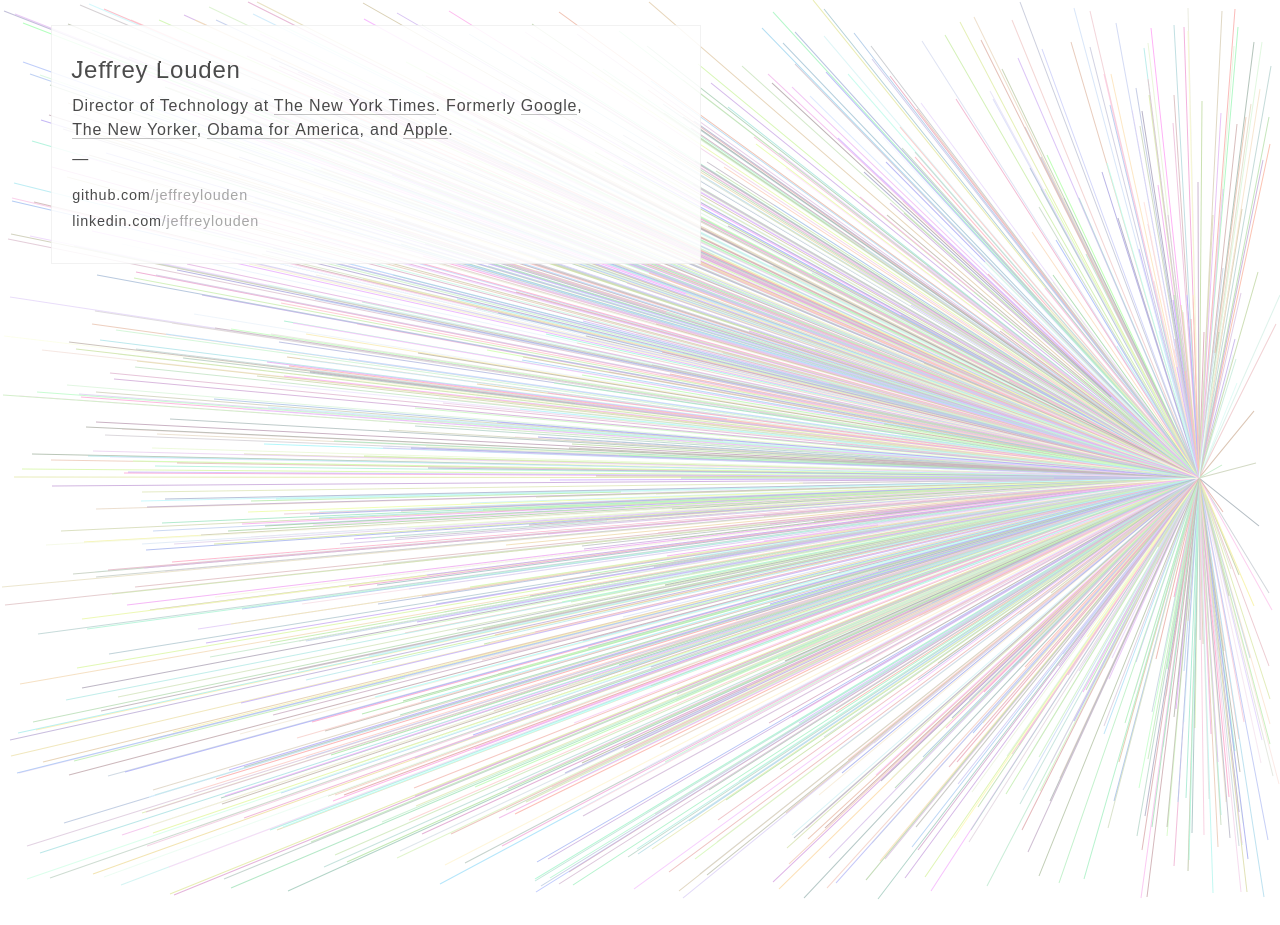
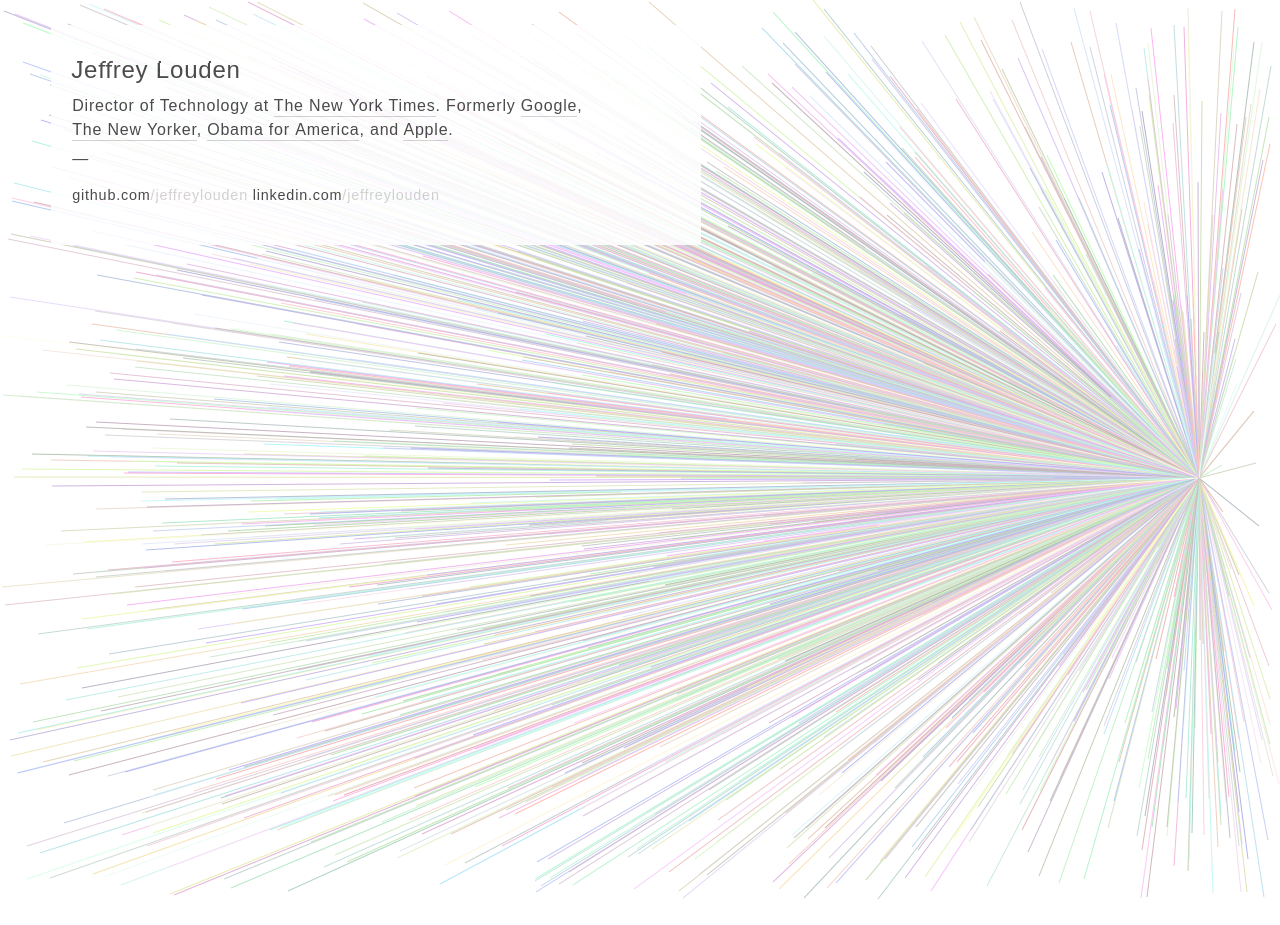
Before and after one commit to jeffreylouden/jeffreylouden.github.com, a Jekyll site: the page built from index.html, in a window 1280 px wide. Built offline with Jekyll 4.4.1, drawn with Linux system fonts in a browser that asks for light colours; some web fonts are replaced.

Commit message:
Update style.css

```diff
--- a/css/style.css
+++ b/css/style.css
@@ -297,9 +297,9 @@
 }
 
 body a {
-    border-bottom: 1px solid #bbb;
+    border-bottom: 1px solid #ccc;
     color: inherit;
-    margin-bottom: 2px;
+    padding-bottom: 2px;
     text-decoration: none;
 }
 
@@ -318,7 +318,7 @@
 
 #main {
     background: #fff;
-    border: 1px solid #f0f0f0;
+    border: 1px solid #fff;
     font-size: 1rem;
     line-height: 1.5rem;
     letter-spacing: 0.05rem;
@@ -361,6 +361,7 @@
 }
 
 #social li {
+    display: inline-block;
     margin-bottom: 7px;
 }
 
@@ -374,7 +375,7 @@
 }
 
 #social a span {
-    color: #999;
+    color: #ccc;
 }
 
 footer {
```
